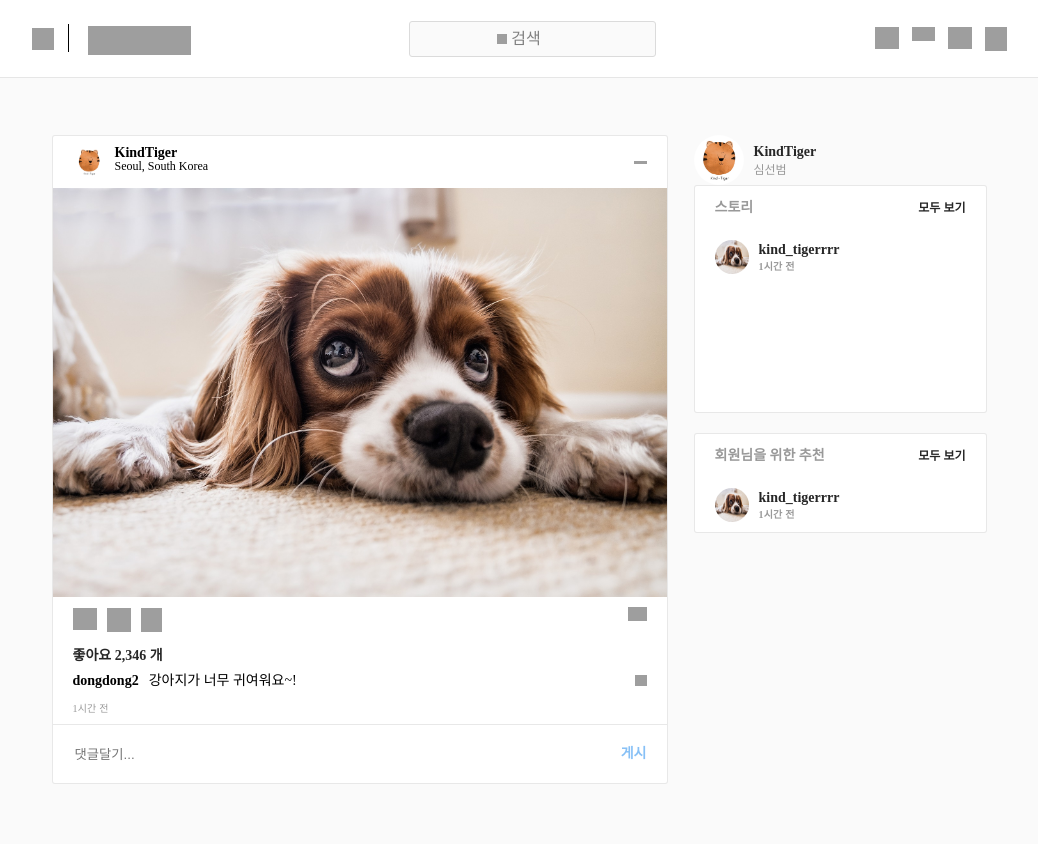
After one commit to zcarc/django-ig-backend, a Django app: template instaclone/post/templates/post/post_list.html in a window 1280 px wide. The commit adds this page. Shown: the whole page, without its empty margins (121-1159 px from the left). Run offline with Django 3.2, Linux system fonts and the light colour scheme; the template is opened without the code that fills it, so the values that code supplies are empty; parts of the project's set-up code (start-up, migrations or seed data) failed here and were passed over; grey boxes are pictures that could not be loaded.

Commit message:
19. post templates 1

```diff
--- a/instaclone/config/templates/layout.html
+++ b/instaclone/config/templates/layout.html
@@ -15,6 +15,9 @@
     <link rel="stylesheet" href="{% static 'js/insta.js' %}">
     <link rel="stylesheet" href="{% static 'js/rander_page.js' %}">
 
+    {% block head %}
+    {% endblock %}
+
 </head>
 <body>
 
@@ -25,8 +28,10 @@
             <section class="inner">
 
                 <h1 class="logo">
-                    <div class="sprite_insta_icon"></div>
-                    <div class="sprite_write_logo"></div>
+                    <a href="{% url 'post:post_list' %}">
+                        <div class="sprite_insta_icon"></div>
+                        <div class="sprite_write_logo"></div>
+                    </a>
                 </h1>
 
                 <div class="search_field">
--- /dev/null
+++ b/instaclone/post/templates/post/layout.html
@@ -0,0 +1 @@
+{% extends 'layout.html' %}
--- /dev/null
+++ b/instaclone/post/templates/post/post_list.html
@@ -0,0 +1,142 @@
+{% extends 'post/layout.html' %}
+{% load static %}
+
+<!--CSS를 가져옵니다.-->
+{% block head %}
+
+<link rel="stylesheet" href="{% static 'css/style.css' %}">
+<link rel="stylesheet" href="{% static 'css/common.css' %}">
+
+{% endblock %}
+
+<!--HTML을 가져옵니다.-->
+{% block content %}
+
+<section id="main_container">
+        <div class="inner">
+
+            <div class="contents_box">
+                <article class="contents">
+                    <header class="top">
+                        <div class="user_container">
+                            <div class="profile_img">
+                                <img src="imgs/thumb.jpeg" alt="프로필이미지">
+                            </div>
+                            <div class="user_name">
+                                <div class="nick_name m_text">KindTiger</div>
+                                <div class="country s_text">Seoul, South Korea</div>
+                            </div>
+
+                        </div>
+
+                        <div class="sprite_more_icon" data-name="more">
+                            <ul class="toggle_box">
+                               <li><input type="submit" class="follow" value="팔로우" data-name="follow"></li>
+                                <li>수정</li>
+                                <li>삭제</li>
+                            </ul>
+                        </div>
+                    </header>
+
+                    <div class="img_section">
+                        <div class="trans_inner">
+                            <div><img src="imgs/img_section/img01.jpg" alt="visual01"></div>
+                        </div>
+                    </div>
+
+                    <div class="bottom_icons">
+                        <div class="left_icons">
+                            <div class="heart_btn">
+                                <div class="sprite_heart_icon_outline" name="39" data-name="heartbeat"></div>
+                            </div>
+                            <div class="sprite_bubble_icon"></div>
+                            <div class="sprite_share_icon" data-name="share"></div>
+                        </div>
+                        <div class="right_icon">
+                            <div class="sprite_bookmark_outline" data-name="bookmark"></div>
+                        </div>
+                    </div>
+
+                    <div class="likes m_text">
+                        좋아요
+                        <span id="like-count-39">2,346</span>
+                        <span id="bookmark-count-39"></span>
+                        개
+                    </div>
+
+                    <div class="comment_container">
+                        <div class="comment" id="comment-list-ajax-post37">
+                            <div class="comment-detail">
+                                <div class="nick_name m_text">dongdong2</div>
+                                <div>강아지가 너무 귀여워요~!</div>
+                            </div>
+                        </div>
+                        <div class="small_heart">
+                            <div class="sprite_small_heart_icon_outline"></div>
+                        </div>
+                    </div>
+
+                    <div class="timer">1시간 전</div>
+
+                    <div class="comment_field" id="add-comment-post37">
+                        <input type="text" placeholder="댓글달기...">
+                        <div class="upload_btn m_text" data-name="comment">게시</div>
+                    </div>
+                </article>
+            </div>
+
+            <input type="hidden" id="page" value="1">
+
+            <div class="side_box">
+                <div class="user_profile">
+                    <div class="profile_thumb">
+                        <img src="imgs/thumb.jpeg" alt="프로필사진">
+                    </div>
+                    <div class="detail">
+                        <div class="id m_text">KindTiger</div>
+                        <div class="ko_name">심선범</div>
+                    </div>
+                </div>
+
+                <article class="story">
+                    <header class="story_header">
+                        <div>스토리</div>
+                        <div class="more">모두 보기</div>
+                    </header>
+
+                    <div class="scroll_inner">
+                        <div class="thumb_user">
+                            <div class="profile_thumb">
+                                <img src="imgs/thumb02.jpg" alt="프로필사진">
+                            </div>
+                            <div class="detail">
+                                <div class="id">kind_tigerrrr</div>
+                                <div class="time">1시간 전</div>
+                            </div>
+                        </div>
+                    </div>
+                </article>
+
+                <article class="recommend">
+                    <header class="reco_header">
+                        <div>회원님을 위한 추천</div>
+                        <div class="more">모두 보기</div>
+                    </header>
+
+                    <div class="thumb_user">
+                        <div class="profile_thumb">
+                            <img src="imgs/thumb02.jpg" alt="프로필사진">
+                        </div>
+                        <div class="detail">
+                            <div class="id">kind_tigerrrr</div>
+                            <div class="time">1시간 전</div>
+                        </div>
+                    </div>
+                </article>
+            </div>
+
+
+        </div>
+    </section>
+
+{% endblock %}
```
